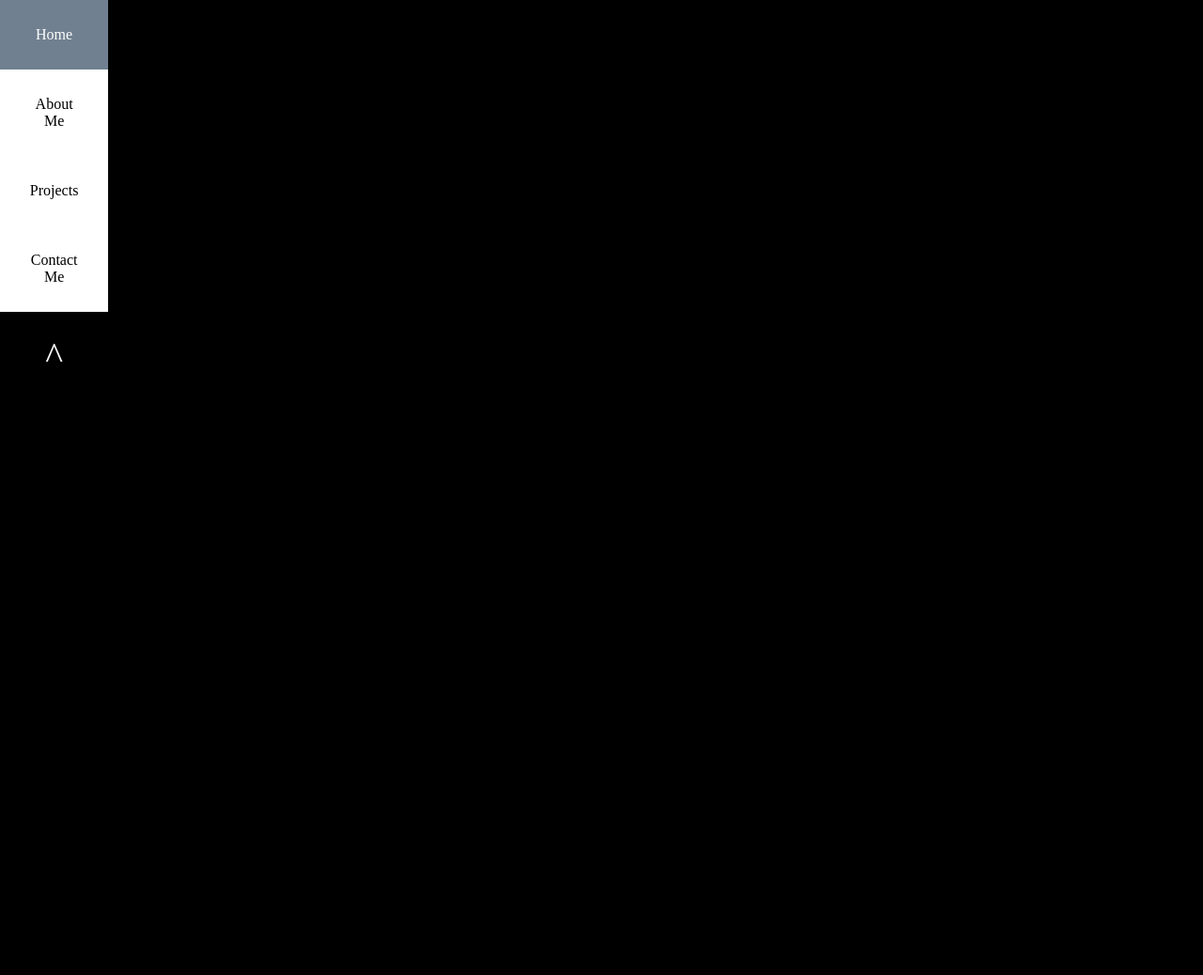
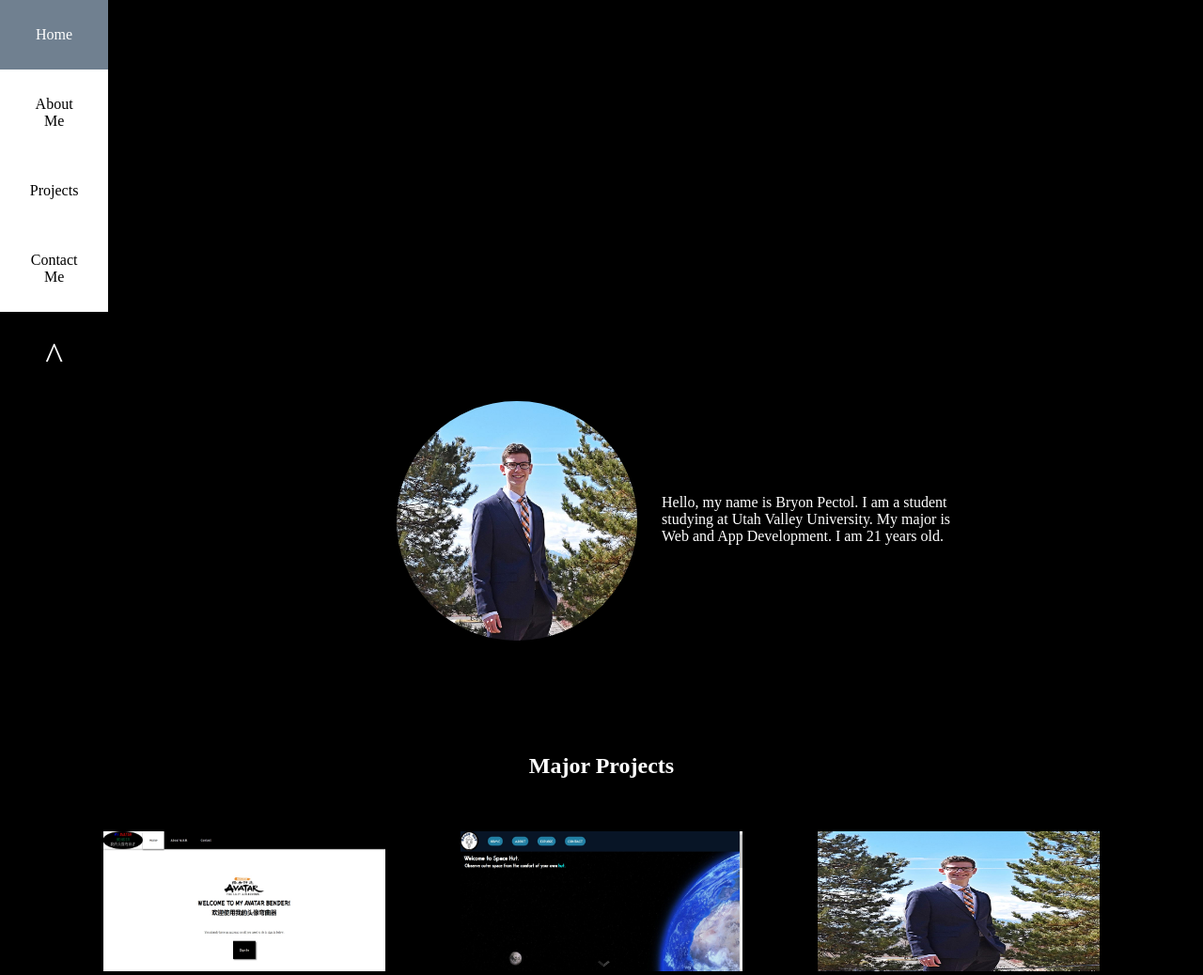
Before and after one commit to Bryonpectol/portfolio, a plain HTML site: page index.html in a window 1280 px wide. Shown: the whole page at 94% size. Before the commit the page ends 800 px from the top, so only its background shows below. Drawn offline with Linux system fonts and the light colour scheme.

Commit message:
added projects and abut me to index

```diff
--- a/css/main.css
+++ b/css/main.css
@@ -2,6 +2,33 @@
     margin: 0px;
     padding: 0px;
 }
+
+@-webkit-keyframes cssAnimation {
+    from {
+      -webkit-transform: rotate(-45deg) scale(1) skew(0deg) translate(-300px);
+    }
+    to {
+      -webkit-transform: rotate(0deg) scale(1) skew(0deg) translate(0px);
+    }
+  }
+
+  @-webkit-keyframes cssAnimation1 {
+    from {
+      -webkit-transform: rotate(90deg) scale(1) skew(0deg) translate(0px);
+    }
+    to {
+      -webkit-transform: rotate(0deg) scale(1) skew(0deg) translate(0px);
+    }
+  }
+
+  @-webkit-keyframes cssAnimation2 {
+    from {
+      -webkit-transform: rotate(0deg) scale(1) skew(0deg) translate(-300px);
+    }
+    to {
+      -webkit-transform: rotate(0deg) scale(1) skew(0deg) translate(0px);
+    }
+  }
 
 body {
     background-color: black;
@@ -11,13 +38,14 @@ nav {
     background-color: white;
     color: black;
     width: 9%;
+    margin:0px;
 
 
-    -webkit-animation-name: cssAnimation;
+    /* -webkit-animation-name: cssAnimation;
     -webkit-animation-duration:1s;
     -webkit-animation-iteration-count: 1;
     -webkit-animation-timing-function: ease;
-    -webkit-animation-fill-mode: backwards;
+    -webkit-animation-fill-mode: backwards; */
 }
 
 .navul {
@@ -63,15 +91,6 @@ nav {
     margin: 0px;
 }
 
-@-webkit-keyframes cssAnimation {
-    from {
-      -webkit-transform: rotate(-45deg) scale(1) skew(0deg) translate(-300px);
-    }
-    to {
-      -webkit-transform: rotate(0deg) scale(1) skew(0deg) translate(0px);
-    }
-  }
-
 .arrowdown {
     background-color: black;
     color: white;
@@ -98,3 +117,46 @@ nav {
 .arrownone {
     display: none;
 }
+
+.aboutdiv {
+    display: flex;
+    flex-direction: row-reverse;
+    margin: 0px;
+    padding: 0px;
+}
+
+.aboutp {
+    color: white;
+    width: 25%;
+    margin-right: 20%;
+    margin-top: 7.75%;
+    margin-left: 2%;
+    /* text-align: right; */
+    /* margin-left: 60%; */
+}
+
+.imgme {
+    width: 20%;
+    border-radius: 5000px;
+    /* margin-left: 25%; */
+}
+
+h2 {
+    color: white;
+    text-align: center;
+    margin-top: 15vh;
+    margin-bottom: 2vh;
+}
+
+.projectsdiv {
+    display: flex;
+    flex-direction: row;
+    justify-content: center;
+}
+
+.projectsimg {
+    width: 300px;
+    height: 149px;
+    margin: 5vh;
+    margin-bottom: 0px;
+}
--- a/index.html
+++ b/index.html
@@ -27,7 +27,18 @@
         <!-- Main -->
 
         <main>
-
+           <div class="aboutdiv">
+            <p class="aboutp">Hello, my name is Bryon Pectol. I am a student studying at Utah Valley University. My major is Web and App Development. I am 21 years old. </p>
+            <img class="imgme" src="/images/me.jpg" alt="picture of Bryon Pectol" />
+            </div>
+            <div>
+                <h2>Major Projects</h2>
+                <div class="projectsdiv">
+                    <a href="https://myavatarbender.netlify.app"><img class="projectsimg" src="/images/mab.jpg" alt="" /></a>
+                    <a href="https://spacehut.net/"><img class="projectsimg" src="/images/spacehut.jpg" alt="" /></a>
+                    <img class="projectsimg" src="/images/me.jpg" alt="" />
+                </div>
+            </div>
         </main>
 
         <!-- Footer -->
```
Also changed, not shown: images/mab.jpg (added), images/me.jpg (added), images/spacehut.jpg (added).
